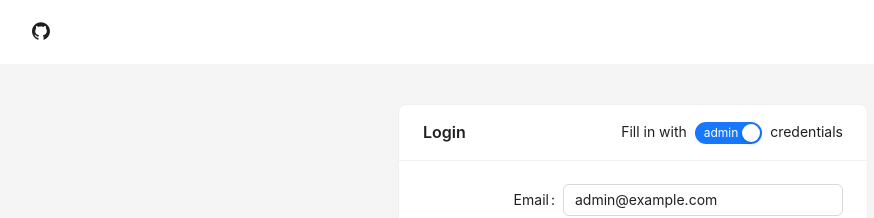
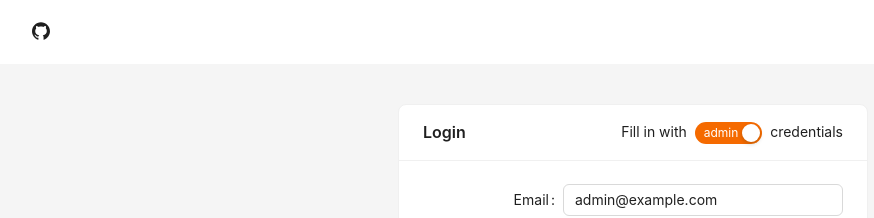
Before and after one commit to eyudina/ingredient-checker, a React (Create React App) app: page /ingredient-checker/login in a window 1280 px wide. Shown: the top 218 px of the page, without its empty margins (7-881 px from the left). Built offline with nearby package versions, Linux system fonts and the light colour scheme.

Commit message:
Change toggle colors

```diff
--- a/src/components/AppLayout.tsx
+++ b/src/components/AppLayout.tsx
@@ -11,6 +11,7 @@ import {
   GithubOutlined,
 } from "@ant-design/icons";
 import { useCurrentUser, useIsAdmin } from "./auth";
+import { UserRole } from "types";
 
 const { Header, Sider, Content } = Layout;
 const { useBreakpoint } = Grid;
@@ -101,7 +102,9 @@ export const AppLayout = () => {
               }}
               size={48}
             >
-              {isAdmin ? "A" : "U"}
+              {isAdmin
+                ? UserRole.admin[0].toUpperCase()
+                : UserRole.user[0].toUpperCase()}
             </Avatar>
             <h3 style={{ marginTop: "10px" }}>{isAdmin ? "Admin" : "User"}</h3>
           </div>
--- a/src/components/LoginPage.tsx
+++ b/src/components/LoginPage.tsx
@@ -74,6 +74,9 @@ const LoginPage = () => {
                 unCheckedChildren={UserRole.user}
                 onChange={handleSwitchChange}
                 defaultChecked={isSwitchOn}
+                style={{
+                  backgroundColor: isSwitchOn ? "#f56a00" : "#1890ff",
+                }}
               ></Switch>
               &nbsp; credentials
             </span>
```
